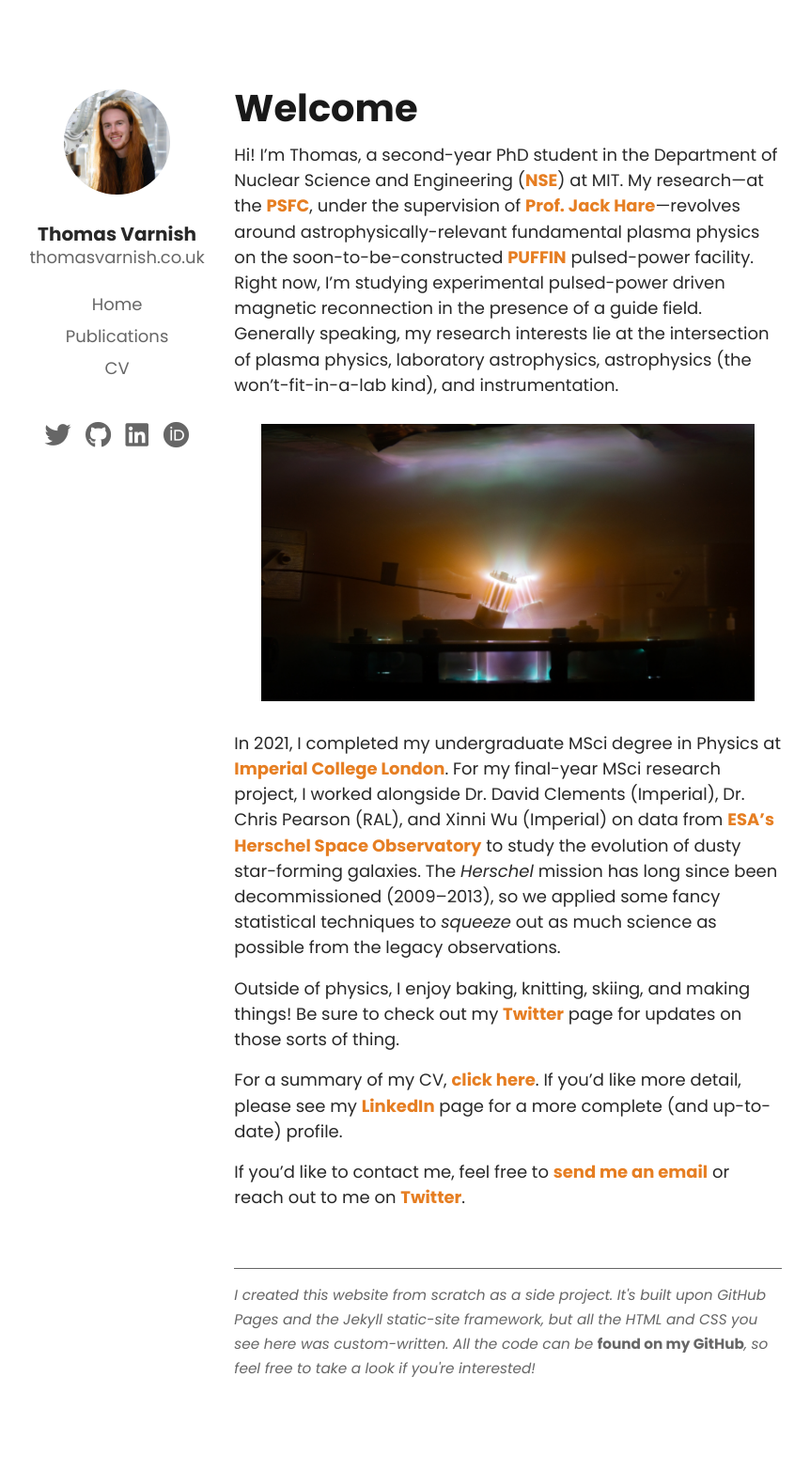
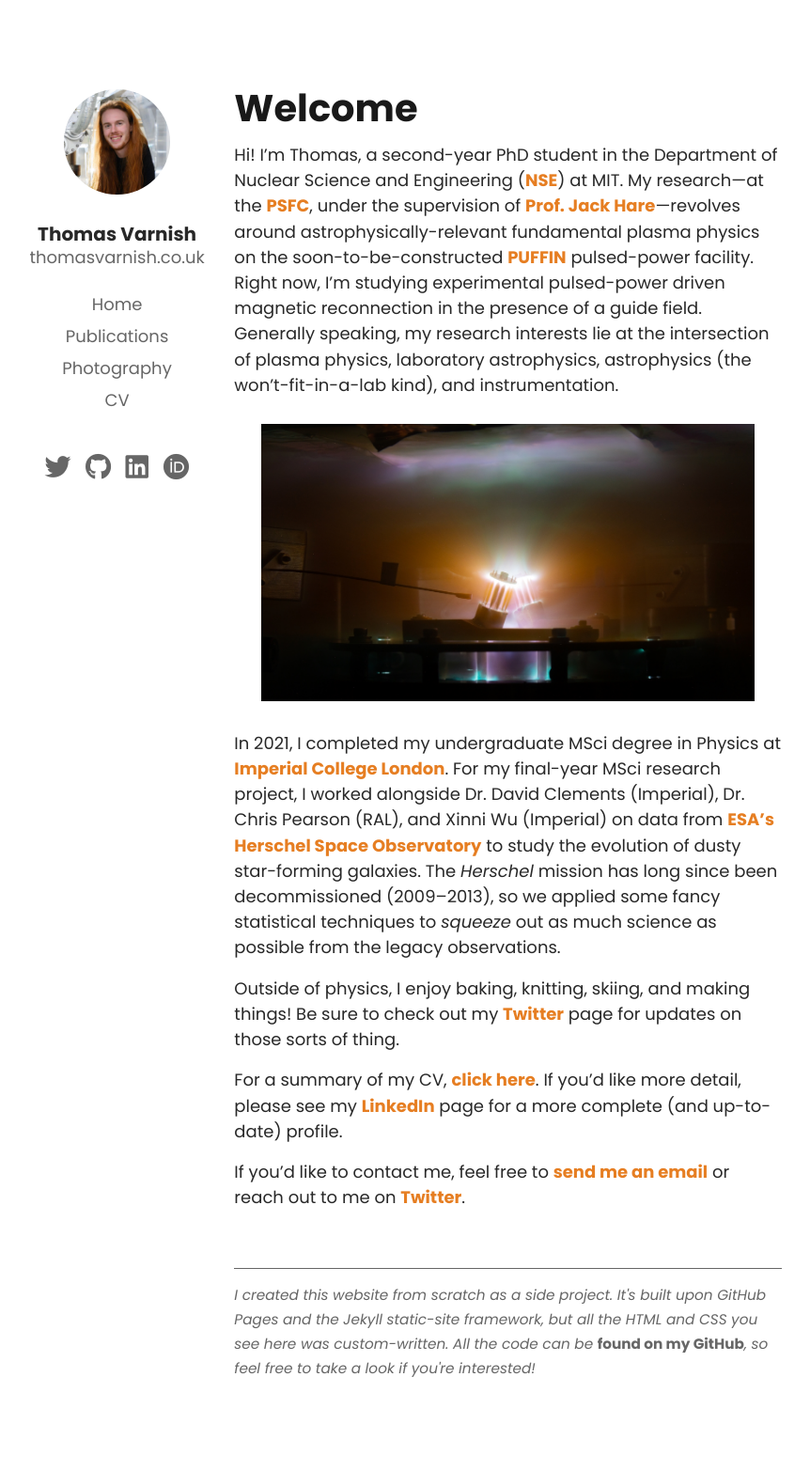
Before and after one commit to tvarnish/tvarnish.github.io, a Jekyll site: the page built from about.md, in a window 1280 px wide. Shown: the whole page at 94% size, without its empty margins (166-1028 px from the left). Built offline with Jekyll 4.4.1, drawn with Linux system fonts in a browser that asks for light colours; nearby versions of some CDN libraries.

Commit message:
Add link to photography site to sidebar

```diff
--- a/_config.yml
+++ b/_config.yml
@@ -25,6 +25,9 @@ sitepages:
     label: Publications
   # - url: blog/
     # label: Blog
+  - url: https://photo.thomasvarnish.co.uk/
+    label: Photography
+    external: true
   - url: cv/
     label: CV
 
--- a/_layouts/default.html
+++ b/_layouts/default.html
@@ -32,7 +32,11 @@
                 </p>
                 <p id="page-links">
                     {% for page in site.sitepages %}
+                        {% if page.external %}
+                        <span><a href="{{ page.url }}">{{ page.label }}</a></span>
+                        {% else %}
                         <span><a href="/{{ page.url }}">{{ page.label }}</a></span>
+                        {% endif %}
                     {% endfor %}
                 </p>
                 <div class="social-links">
```
